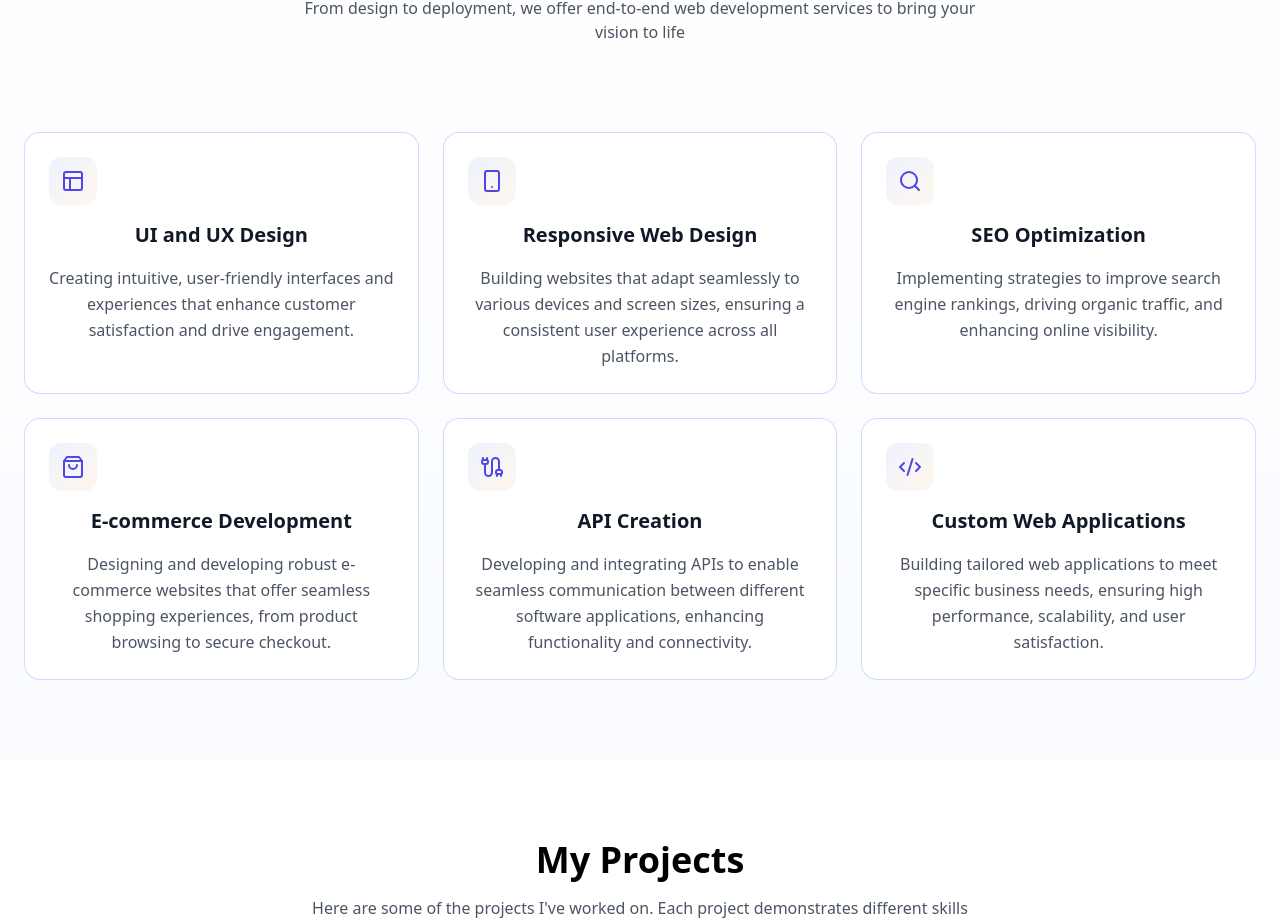
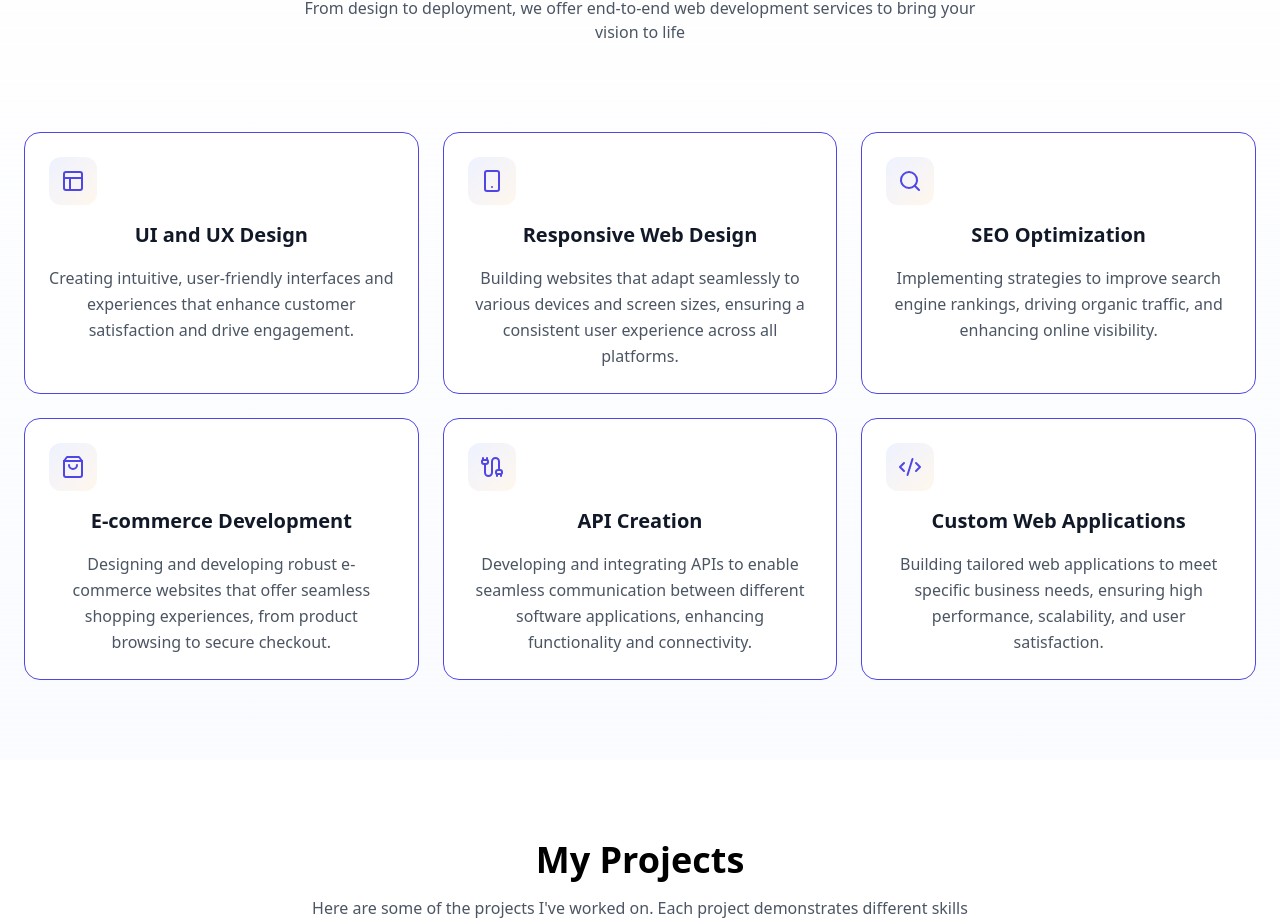
Before and after one commit to bckflpboys/devaurva-landing, a React (Vite) app: page / in a window 1280 px wide. Shown: the part 2995-3919 px from the top of the page. Built offline with nearby package versions, Linux system fonts and the light colour scheme.

Commit message:
feature section update

```diff
--- a/src/components/FeaturesSection.jsx
+++ b/src/components/FeaturesSection.jsx
@@ -28,7 +28,7 @@ const FeatureCard = ({ feature, index }) => {
             initial={{ opacity: 0, y: 20 }}
             animate={{ opacity: 1, y: 0 }}
             transition={{ duration: 0.5, delay: index * 0.1 }}
-            className="relative bg-white rounded-2xl p-6 h-full group transition-all duration-300 hover:-translate-y-2 border border-indigo-200/80"
+            className="relative bg-white rounded-2xl p-6 h-full group transition-all duration-300 hover:-translate-y-2 border border-indigo-600"
             role="listitem"
         >
             {/* Gradient border effect */}
```
